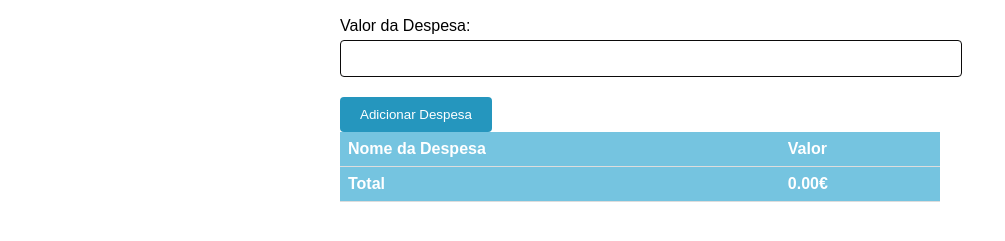
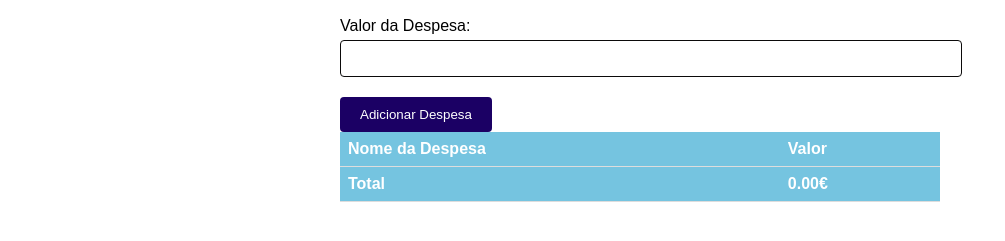
Before and after one commit to cris2403/SGC, a plain HTML site: page index.html in a window 1280 px wide. Shown: the part 163-404 px from the top of the page, without its empty margins (0-1005 px from the left). Drawn offline with Linux system fonts and the light colour scheme.

Commit message:
Mudança da cor #3

```diff
--- a/index.html
+++ b/index.html
@@ -30,7 +30,7 @@
       border: 1px solid #0b0a0a;
     }
     input[type="submit"] {
-      background-color:#2596be;
+      background-color:#1b0064;
       color: white;
       padding: 10px 20px;
       border: none;
@@ -38,7 +38,7 @@
       cursor: pointer;
     }
     input[type="submit"]:hover {
-      background-color: #2596be
+      background-color: #000000
     }
     table {
       width: 100%;
```
